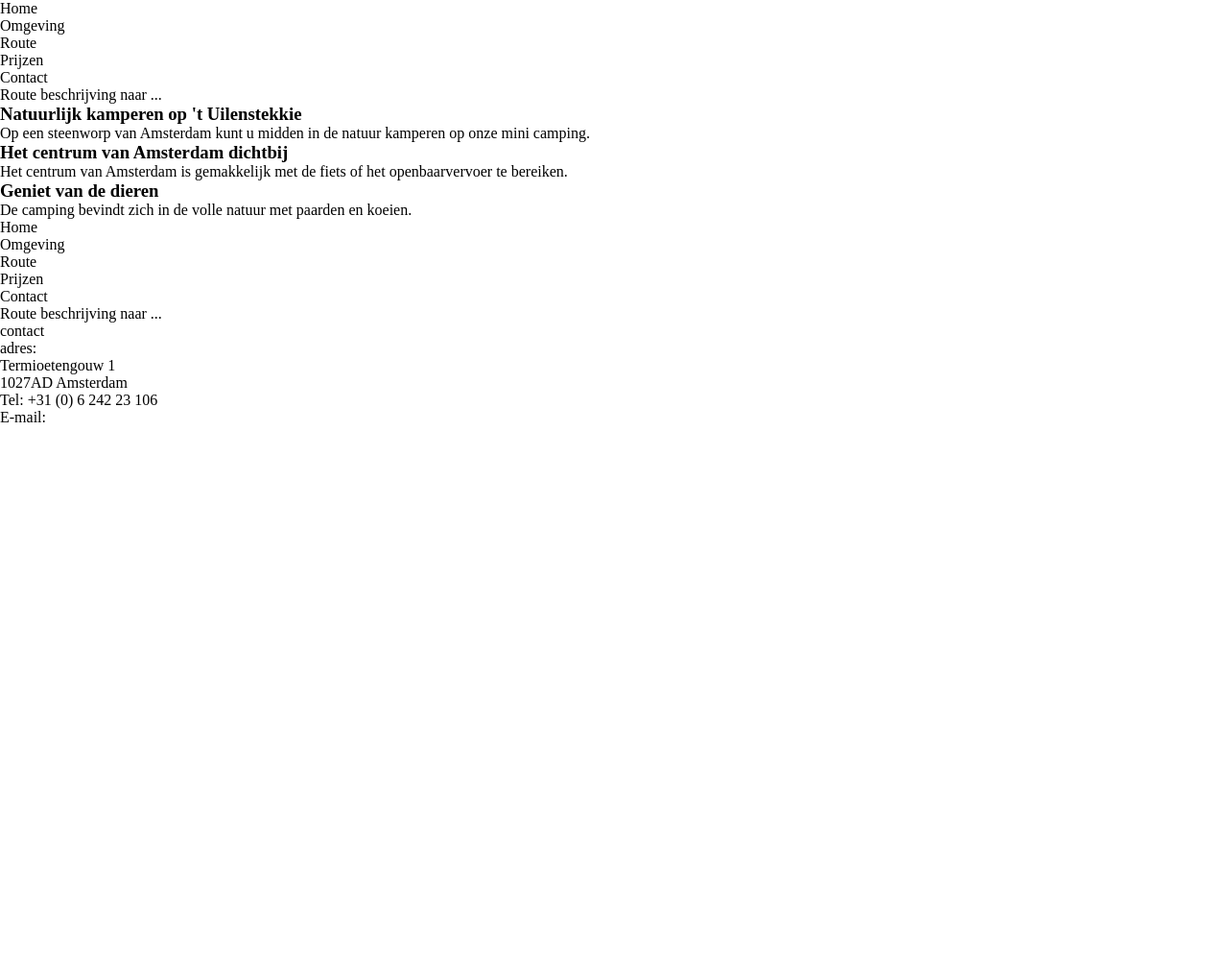
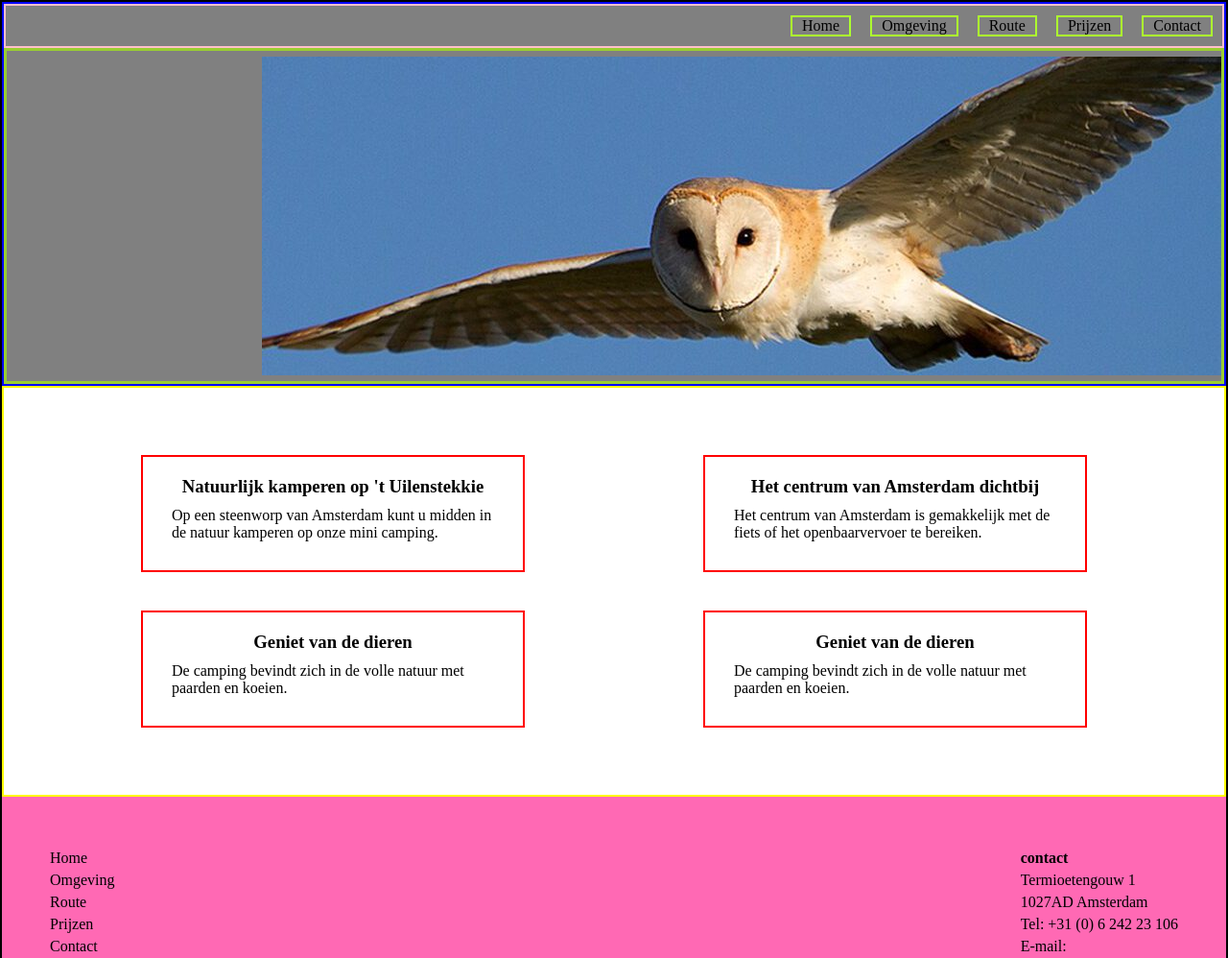
Before and after one commit to arjanvr1990/mini-camping-t-uilenstekkie, a plain HTML site: page pages/index.html in a window 1280 px wide. Shown: the top 998 px of the page at 96% size. Before the commit the page ends 800 px from the top, so only its background shows below. Drawn offline with Linux system fonts and the light colour scheme.

Commit message:
opmaak globaal

```diff
--- a/pages/index.html
+++ b/pages/index.html
@@ -8,15 +8,17 @@
 <body>
 
 <header>
+
+
     <ul>
         <li>Home</li>
         <li>Omgeving</li>
         <li>Route</li>
         <li>Prijzen</li>
         <li>Contact</li>
-        <li>Route beschrijving naar ...</li>
+<!--        <li>Route beschrijving naar ...</li>-->
     </ul>
-
+    <div class="header-img"></div>
 </header>
 
 <main>
@@ -44,6 +46,15 @@
             De camping bevindt zich in de volle natuur met paarden en koeien.
         </p>
     </section>
+
+    <section>
+        <h3>
+            Geniet van de dieren
+        </h3>
+        <p>
+            De camping bevindt zich in de volle natuur met paarden en koeien.
+        </p>
+    </section>
 </main>
 
 
@@ -56,18 +67,13 @@
         <li>Route</li>
         <li>Prijzen</li>
         <li>Contact</li>
-        <li>Route beschrijving naar ...</li>
+<!--        <li>Route beschrijving naar ...</li>-->
     </ul>
     <div>
         <ul>
-            <li>contact</li>
-            <li>
-                adres:
-                    <ul>
-                        <li>Termioetengouw 1     </li>
-                        <li>1027AD Amsterdam</li>
-                    </ul>
-            </li>
+            <li><h4>contact</h4></li>
+            <li>Termioetengouw 1     </li>
+            <li>1027AD Amsterdam</li>
             <li>
                 Tel: +31 (0) 6 242 23 106
             </li>
--- a/styles/basic-styles.css
+++ b/styles/basic-styles.css
@@ -18,10 +18,22 @@ Table of Contents:
 
 
 
+
 /*1. Global Styles*/
 
+body {
+    display: flex;
+    flex-direction: column;
+    justify-content: center;
+    max-width: 1400px;
+    /*margin-right: 200px;*/
+    /*margin-left: 200px;*/
+    border: 2px solid black;
+}
 
-
+li {
+    list-style: none;
+}
 /*2. Typografie*/
 
 h1 {
@@ -30,21 +42,79 @@ h1 {
 
 h3 h1 {
     font-size: 30px;
+    padding: 10px 10px 10px 10px;
 }
 
 p {
-    fon
+    padding: 10px 10px 10px 10px;
 }
 /*3. Areas*/
 
 
 
+
 /*3.1 Header*/
 
+header {
+    display: flex;
+    flex-direction: column;
+    background-color: grey;
+    height: 400px;
+    border: 2px solid blue;
+
+}
+
+.header-img {
+    display: flex;
+    flex-direction: row;
+    justify-content: flex-end; /* Verplaatst de inhoud (flex-items) naar rechts */
+    align-items: flex-end; /* Verplaatst de inhoud naar onderen */
+    background-image: url("../images/vliegende-uil.jpg");
+    background-repeat: no-repeat;
+    background-position: right; /* Verplaatst alleen de achtergrondafbeelding naar rechts */
+    height: 400px;
+    border: solid yellowgreen;
+}
+
+header ul {
+    display: flex;
+    flex-direction: row;
+    justify-content: flex-end; /* Uitlijnen naar rechts */
+    align-items: flex-start;
+    border: 2px solid pink;
+}
+
+header li {
+    display: flex;
+    padding-left: 10px;
+    padding-right: 10px;
+    margin: 10px 10px 10px 10px;
+    border: 2px solid greenyellow;
+}
 
 
-/*3.2 Testimonial*/
+/*3.2 Main*/
 
+main {
+    display: flex;
+    flex-direction: row;
+    justify-content: space-around;
+    border: 2px solid yellow;
+    flex-wrap: wrap;
+    padding: 50px 50px 50px 50px;
+}
+
+section {
+    display: flex;
+    flex-direction: column;
+    align-items: center;
+    max-width: 400px;
+    max-height: 400px;
+    margin: 20px 20px 20px 20px;
+    padding: 20px 20px 20px 20px;
+    border: 2px solid red;
+
+}
 
 
 /*3.3 Support*/
@@ -56,3 +126,15 @@ p {
 
 
 /*3.5 Footer*/
+
+footer {
+    display: flex;
+    flex-direction: row;
+    justify-content: space-between;
+    background-color: hotpink;
+    padding: 50px 50px 50px 50px;
+}
+
+footer li {
+    padding-top: 5px;
+}
```
Also changed, not shown: images/vliegende-uil.jpg (added), 1 other file.
